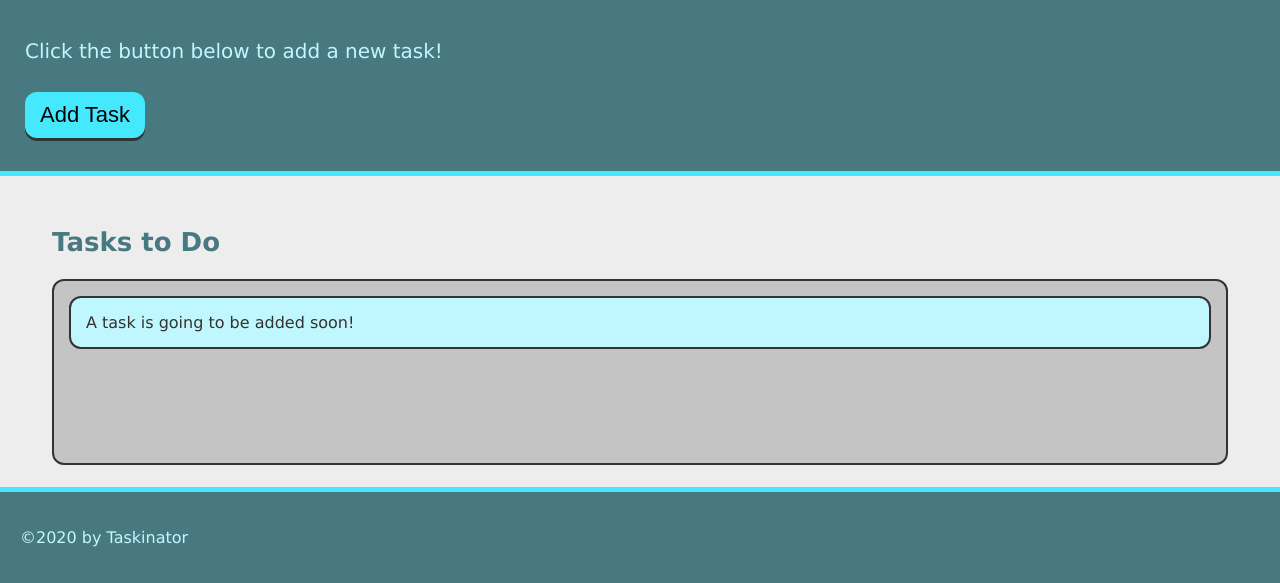
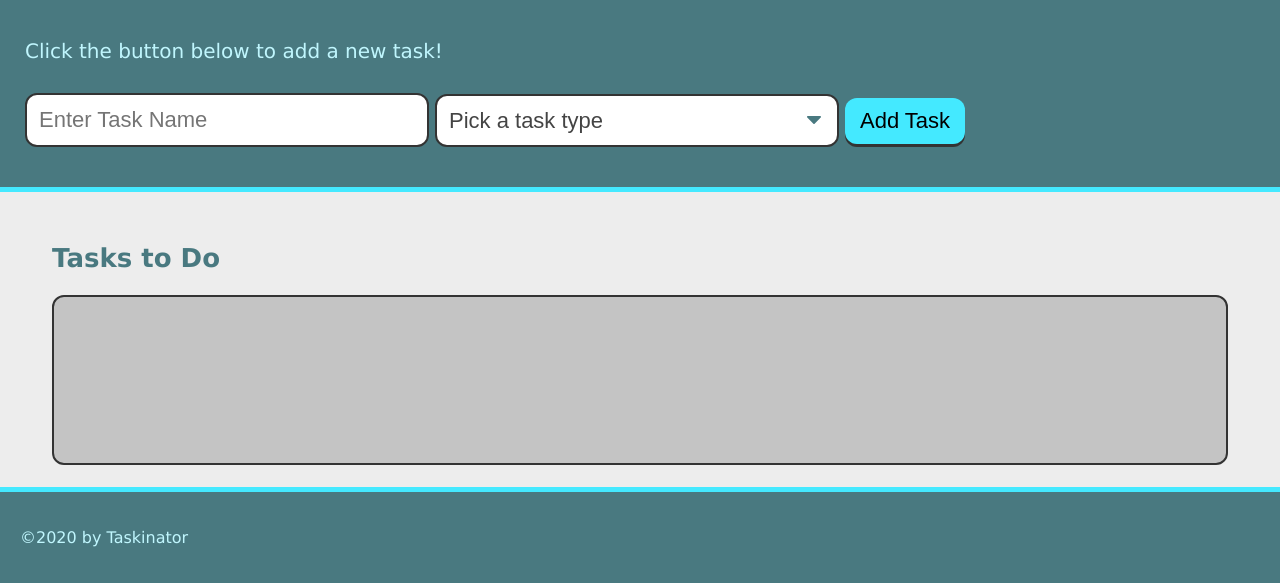
Before and after one commit to shawnlittrel/taskinator, a plain HTML site: page index.html in a window 1280 px wide. Shown: the part 217-800 px from the top of the page. Drawn offline with Linux system fonts and the light colour scheme.

Commit message:
added task type and title box

```diff
--- a/assets/css/style.css
+++ b/assets/css/style.css
@@ -57,6 +57,7 @@ form input {
 form .form-group {
   margin: 10px 6px 10px 0;
   flex: 1;
+  display:flex;
 }
 
 footer {
--- a/index.html
+++ b/index.html
@@ -1,26 +1,38 @@
 <!DOCTYPE html>
 <html lang="en">
   <head>
-    <meta charset="UTF-8">
-    <meta http-equiv="X-UA-Compatible" content="IE=edge">
-    <meta name="viewport" content="width=device-width, initial-scale=1.0">
+    <meta charset="UTF-8" />
+    <meta http-equiv="X-UA-Compatible" content="IE=edge" />
+    <meta name="viewport" content="width=device-width, initial-scale=1.0" />
     <title>Taskinator</title>
-    <link rel="stylesheet" href="./assets/css/style.css">
+    <link rel="stylesheet" href="./assets/css/style.css" />
   </head>
   <body>
     <header class="page-title">
       <h1>Taskinator</h1>
       <p>Click the button below to add a new task!</p>
-        <button class="btn" id="save-task">Add Task</button>
+      <form id="task-form">
+        <div class="form-group">
+          <input type="text" name="task-name" class="text-input" placeholder="Enter Task Name" />
+        </div>
+        <div class="form-group">
+          <select name="task-type" class="select-dropdown">
+            <option value="" disabled selected>Pick a task type</option>
+            <option value="Print">Print</option>
+            <option value="Web">Web</option>
+            <option value="Mobile">Mobile</option>
+          </select>
+        </div>
+        <div class="form-group">
+          <button class="btn" id="save-task" type="submit">Add Task</button>
+        </div>
+      </form>
     </header>
 
     <main class="page-content">
       <section class="task-list-wrapper">
         <h2 class="list-title">Tasks to Do</h2>
-            <ul class="task-list" id="tasks-to-do">
-                <li class=task-item>A task is going to be added soon!</li>
-            </ul>
-
+        <ul class="task-list" id="tasks-to-do"></ul>
       </section>
     </main>
 
```
Lines whose indentation alone changed are shown as unchanged.
